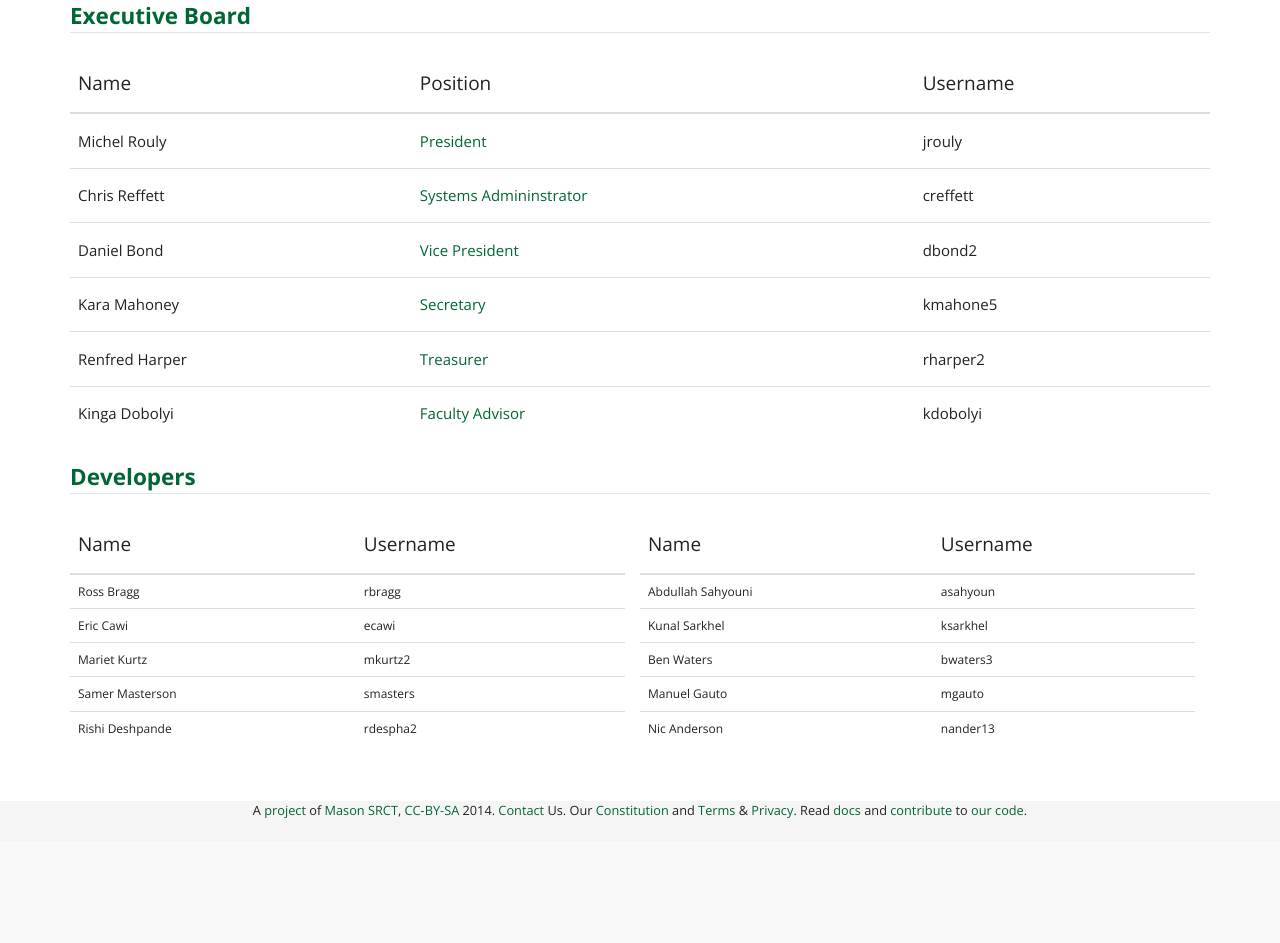
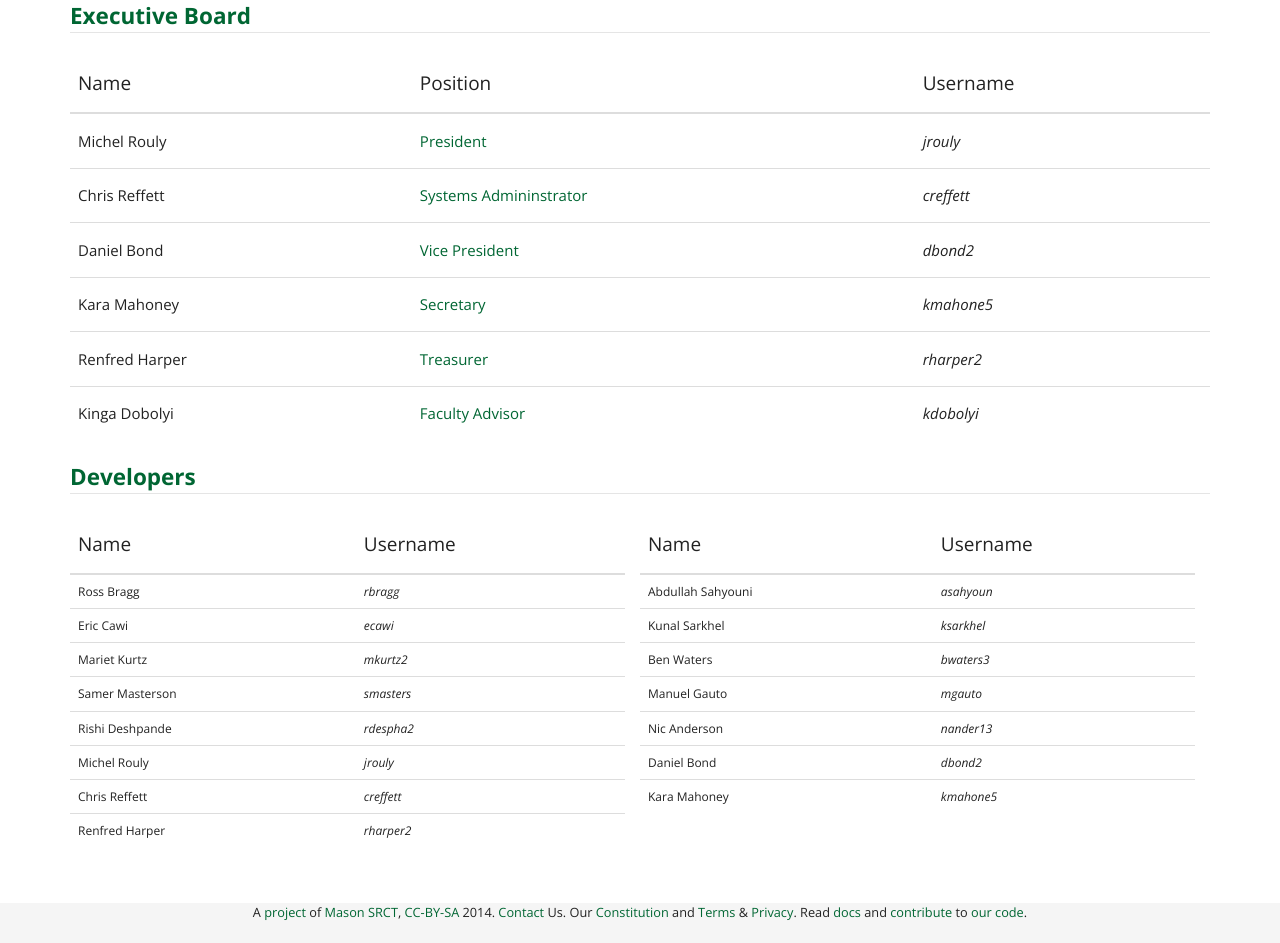
Before and after one commit to srct/srctweb, a Python web app: template srctweb/website/templates/people.html in a window 1280 px wide. Shown: the part 45-988 px from the top of the page. Before the commit the page ends 863 px from the top, so only its background shows below. Run offline with Jinja, Linux system fonts and the light colour scheme; the template is opened without the code that fills it, so the values that code supplies are empty; some libraries are stand-ins or nearby versions.

Commit message:
italicized usernames and fixed oversight where execs weren't listed as devs

```diff
--- a/srctweb/website/templates/people.html
+++ b/srctweb/website/templates/people.html
@@ -27,42 +27,42 @@ The people who make up this community of developers!
       <td>
         <a href="http://wiki.srct.gmu.edu/wiki/index.php/President"><h5>President</h5></a>
       </td>
-      <td><h5>jrouly</h5></td>
+      <td><h5><em>jrouly</em></h5></td>
     </tr>
     <tr>
       <td><h5>Chris Reffett</h5></td>
       <td>
         <a href="http://wiki.srct.gmu.edu/wiki/index.php/Systems_Administrator"><h5>Systems Admininstrator</h5></a>
       </td>
-      <td><h5>creffett</h5></td>
+      <td><h5><em>creffett</em></h5></td>
     </tr>
     <tr>
       <td><h5>Daniel Bond</h5></td>
       <td>
         <a href="http://wiki.srct.gmu.edu/wiki/index.php/Vice_President"><h5>Vice President</h5></a>
       </td>
-      <td><h5>dbond2</h5></td>
+      <td><h5><em>dbond2</em></h5></td>
     </tr>
     <tr>
       <td><h5>Kara Mahoney</h5></td>
       <td>
         <a href="http://wiki.srct.gmu.edu/wiki/index.php/Secretary"><h5>Secretary</h5></a>
       </td>
-      <td><h5>kmahone5</h5></td>
+      <td><h5><em>kmahone5</em></h5></td>
     </tr>
     <tr>
       <td><h5>Renfred Harper</h5></td>
       <td>
         <a href="http://wiki.srct.gmu.edu/wiki/index.php/Treasurer"><h5>Treasurer</h5></a>
       </td>
-      <td><h5>rharper2</h5></td>
+      <td><h5><em>rharper2</em></h5></td>
     </tr>
     <tr>
       <td><h5>Kinga Dobolyi</h5></td>
       <td>
         <a href="http://wiki.srct.gmu.edu/wiki/index.php/Faculty_Advisor"><h5>Faculty Advisor</h5></a>
       </td>
-      <td><h5>kdobolyi</h5></td>
+      <td><h5><em>kdobolyi</em></h5></td>
     </tr>
   </tbody>
 </table>
@@ -81,23 +81,35 @@ The people who make up this community of developers!
   <tbody>
     <tr>
       <td>Ross Bragg</td>
-      <td>rbragg</td>
+      <td><em>rbragg</em></td>
     </tr>
     <tr>
       <td>Eric Cawi</td>
-      <td>ecawi</td>
+      <td><em>ecawi</em></td>
     </tr>
     <tr>
       <td>Mariet Kurtz</td>
-      <td>mkurtz2</td>
+      <td><em>mkurtz2</em></td>
     </tr>
     <tr>
       <td>Samer Masterson</td>
-      <td>smasters</td>
+      <td><em>smasters</em></td>
     </tr>
     <tr>
       <td>Rishi Deshpande</td>
-      <td>rdespha2</td>
+      <td><em>rdespha2</em></td>
+    </tr>
+    <tr>
+      <td>Michel Rouly</td>
+      <td><em>jrouly</em></td>
+    </tr>
+    <tr>
+      <td>Chris Reffett</td>
+      <td><em>creffett</em></td>
+    </tr>
+    <tr>
+      <td>Renfred Harper</td>
+      <td><em>rharper2</em></td>
     </tr>
   </tbody>
 </table>
@@ -114,23 +126,31 @@ The people who make up this community of developers!
   <tbody>
     <tr>
       <td>Abdullah Sahyouni</td>
-      <td>asahyoun</td>
+      <td><em>asahyoun</em></td>
     </tr>
     <tr>
       <td>Kunal Sarkhel</td>
-      <td>ksarkhel</td>
+      <td><em>ksarkhel</em></td>
     </tr>
     <tr>
       <td>Ben Waters</td>
-      <td>bwaters3</td>
+      <td><em>bwaters3</em></td>
     </tr>
     <tr>
       <td>Manuel Gauto</td>
-      <td>mgauto</td>
+      <td><em>mgauto</em></td>
     </tr>
     <tr>
       <td>Nic Anderson</td>
-      <td>nander13</td>
+      <td><em>nander13</em></td>
+    </tr>
+    <tr>
+      <td>Daniel Bond</td>
+      <td><em>dbond2</em></td>
+    </tr>
+    <tr>
+      <td>Kara Mahoney</td>
+      <td><em>kmahone5</em></td>
     </tr>
   <tbody>
 </table>
```
